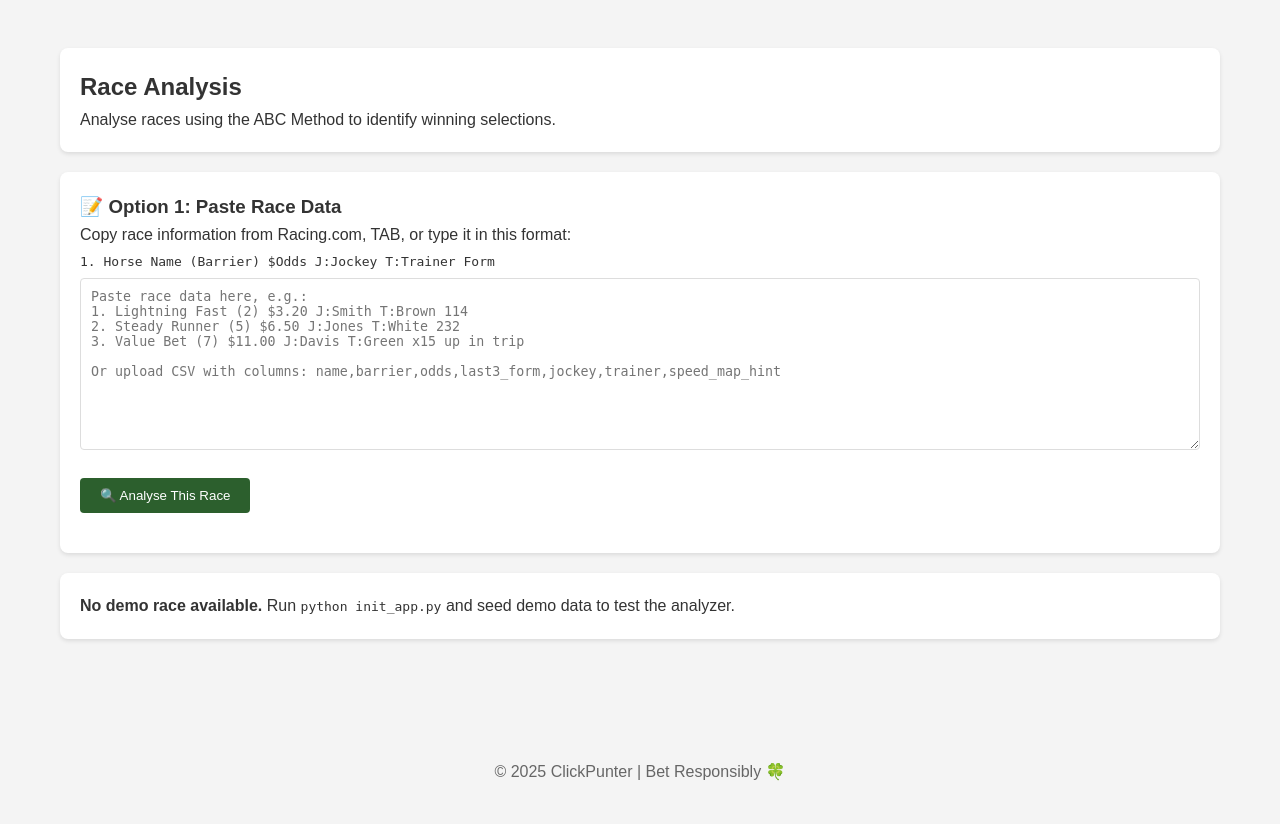
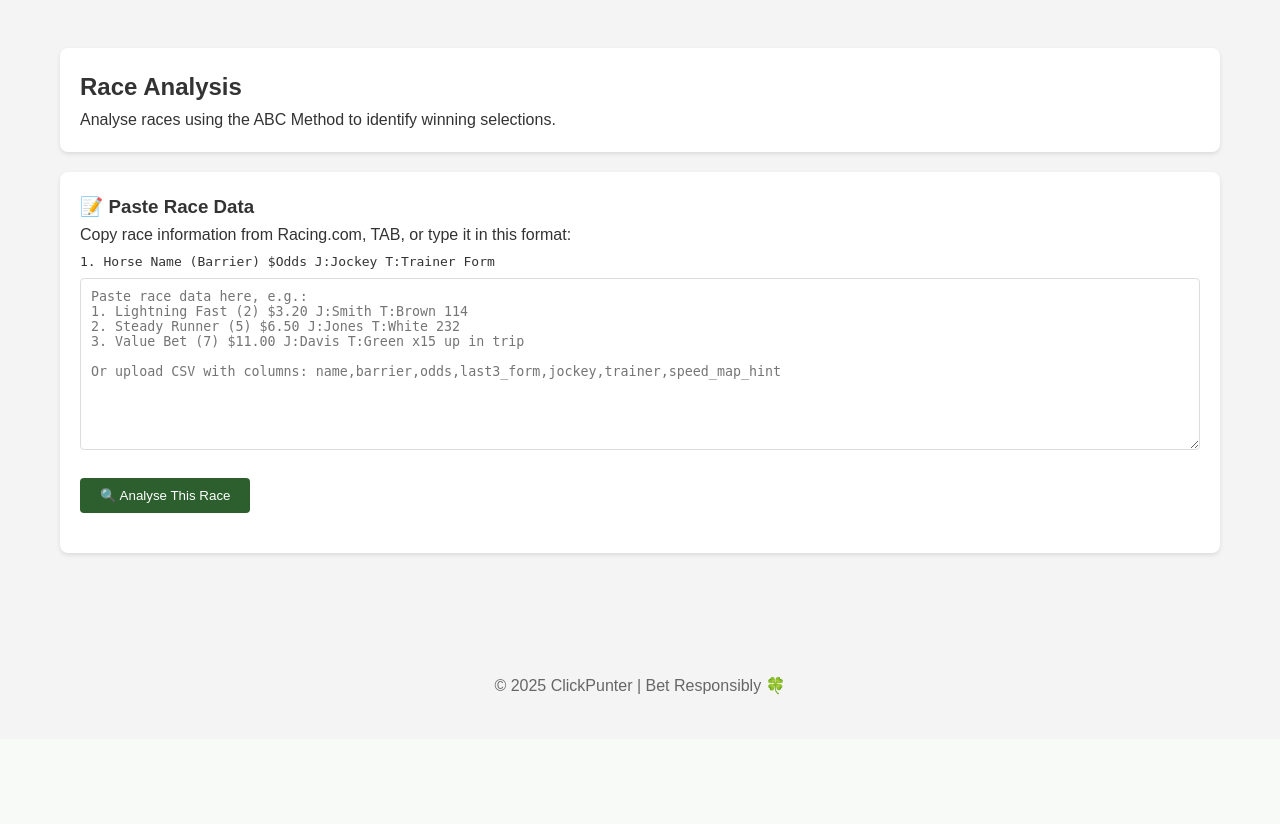
Before and after one commit to Baillie11/ClickPunter, a Flask app: page /analyze in a window 1280 px wide. Shown: the part 310-1134 px from the top of the page. After the commit the page ends 1005 px from the top, so only its background shows below. Run offline with Flask 3, Linux system fonts and the light colour scheme; data that the repository does not hold is empty.

Commit message:
Remove demo race section from analyse page

```diff
--- a/app.py
+++ b/app.py
@@ -55,14 +55,7 @@ def analyze():
     if request.method == 'POST':
         return redirect(url_for('index'))
 
-    # Get demo race for testing
-    demo_race = Race.query.first()
-    demo_horses = []
-
-    if demo_race:
-        demo_horses = Horse.query.filter_by(race_id=demo_race.id).all()
-
-    return render_template('analyze.html', demo_race=demo_race, demo_horses=demo_horses)
+    return render_template('analyze.html')
 
 
 @app.route('/calculator')
--- a/templates/analyze.html
+++ b/templates/analyze.html
@@ -7,7 +7,7 @@
 </div>
 
 <div class="card">
-    <h3>📝 Option 1: Paste Race Data</h3>
+    <h3>📝 Paste Race Data</h3>
     <p>Copy race information from Racing.com, TAB, or type it in this format:</p>
     <p><code>1. Horse Name (Barrier) $Odds J:Jockey T:Trainer Form</code></p>
 
@@ -23,53 +23,6 @@ Or upload CSV with columns: name,barrier,odds,last3_form,jockey,trainer,speed_ma
     <div id="custom-analysis-result" style="margin-top: 20px;"></div>
 </div>
 
-{% if demo_race %}
-<div class="card">
-    <h3>🎯 Option 2: Demo Race (For Testing)</h3>
-    <p><strong>{{ demo_race.meeting }} - {{ demo_race.race_name }}</strong></p>
-    <p><strong>Distance:</strong> {{ demo_race.distance_m }}m | <strong>Condition:</strong> {{ demo_race.track_condition }} | <strong>Runners:</strong> {{ demo_race.num_runners }}</p>
-
-    {% if demo_horses %}
-    <h4 style="margin-top: 20px;">Runners:</h4>
-    <table>
-        <thead>
-            <tr>
-                <th>Barrier</th>
-                <th>Horse</th>
-                <th>Odds</th>
-                <th>Form</th>
-                <th>Jockey</th>
-                <th>Trainer</th>
-                <th>Map</th>
-            </tr>
-        </thead>
-        <tbody>
-            {% for horse in demo_horses %}
-            <tr>
-                <td>{{ horse.barrier }}</td>
-                <td><strong>{{ horse.name }}</strong></td>
-                <td>${{ "%.2f"|format(horse.odds_decimal or 0) }}</td>
-                <td>{{ horse.last3_form }}</td>
-                <td>{{ horse.jockey }}</td>
-                <td>{{ horse.trainer }}</td>
-                <td>{{ horse.speed_map_hint }}</td>
-            </tr>
-            {% endfor %}
-        </tbody>
-    </table>
-
-    <div style="margin-top: 20px;">
-        <button class="btn" onclick="analyzeRace()">🔍 Run ABC Analysis</button>
-    </div>
-
-    <div id="analysis-result" style="margin-top: 20px;"></div>
-    {% endif %}
-</div>
-{% else %}
-<div class="card">
-    <p><strong>No demo race available.</strong> Run <code>python init_app.py</code> and seed demo data to test the analyzer.</p>
-</div>
-{% endif %}
 
 <script>
 function analyzeCustomRace() {
@@ -188,86 +141,5 @@ function displayCustomResults(data) {
     resultDiv.innerHTML = html;
     resultDiv.scrollIntoView({ behavior: 'smooth', block: 'nearest' });
 }
-
-{% if demo_race and demo_horses %}
-function analyzeRace() {
-    // Prepare race data
-    const race = {
-        meeting: '{{ demo_race.meeting }}',
-        track: '{{ demo_race.track }}',
-        distance_m: {{ demo_race.distance_m }},
-        track_condition: '{{ demo_race.track_condition }}',
-        num_runners: {{ demo_race.num_runners }}
-    };
-
-    // Prepare horses data
-    const horses = [];
-    {% for horse in demo_horses %}
-    horses.push({
-        name: '{{ horse.name }}',
-        barrier: {{ horse.barrier }},
-        odds_decimal: {{ horse.odds_decimal }},
-        last3_form: '{{ horse.last3_form }}',
-        jockey: '{{ horse.jockey }}',
-        trainer: '{{ horse.trainer }}',
-        speed_map_hint: '{{ horse.speed_map_hint }}',
-        market_open_odds: {{ horse.market_open_odds or 'null' }},
-        market_current_odds: {{ horse.market_current_odds or 'null' }}
-    });
-    {% endfor %}
-
-    // Call API
-    fetch('/api/analyze', {
-        method: 'POST',
-        headers: {'Content-Type': 'application/json'},
-        body: JSON.stringify({race: race, horses: horses})
-    })
-    .then(response => response.json())
-    .then(data => {
-        displayResults(data);
-    })
-    .catch(error => {
-        document.getElementById('analysis-result').innerHTML = '<p style="color: red;">Error: ' + error + '</p>';
-    });
-}
-
-function displayResults(data) {
-    const resultDiv = document.getElementById('analysis-result');
-
-    let html = '<div class="card" style="background: #f9f9f9;">';
-    html += '<h3>ABC Selections</h3>';
-
-    // Display selections
-    const candidates = data.candidates;
-
-    if (candidates.A) {
-        html += '<div style="margin: 15px 0;"><span class="badge-a">A</span> <strong>' + candidates.A.horse.name + '</strong> ($' + candidates.A.horse.odds_decimal.toFixed(2) + ')<br><small>' + candidates.A.rationale + '</small></div>';
-    }
-
-    if (candidates.B) {
-        html += '<div style="margin: 15px 0;"><span class="badge-b">B</span> <strong>' + candidates.B.horse.name + '</strong> ($' + candidates.B.horse.odds_decimal.toFixed(2) + ')<br><small>' + candidates.B.rationale + '</small></div>';
-    }
-
-    if (candidates.C) {
-        html += '<div style="margin: 15px 0;"><span class="badge-c">C</span> <strong>' + candidates.C.horse.name + '</strong> ($' + candidates.C.horse.odds_decimal.toFixed(2) + ')<br><small>' + candidates.C.rationale + '</small></div>';
-    }
-
-    // Checklist
-    html += '<h4 style="margin-top: 20px;">Checklist</h4>';
-    html += '<ul>';
-    html += '<li>' + (data.checklist.field_size_ok ? '✅' : '⚠️') + ' ' + data.checklist.field_size_message + '</li>';
-    html += '<li>' + (data.checklist.barriers_ok ? '✅' : '⚠️') + ' Barriers: ' + data.checklist.barrier_notes.join(', ') + '</li>';
-    html += '<li>Track Condition: ' + data.checklist.track_condition + '</li>';
-    if (data.checklist.market_firmers.length > 0) {
-        html += '<li>✅ Market Firmers: ' + data.checklist.market_firmers.join(', ') + '</li>';
-    }
-    html += '</ul>';
-
-    html += '<div style="margin-top: 20px;"><a href="/calculator" class="btn">💰 Go to Calculator</a></div>';
-    html += '</div>';
-
-    resultDiv.innerHTML = html;
-}
-{% endif %}
 </script>
 {% endblock %}
```
